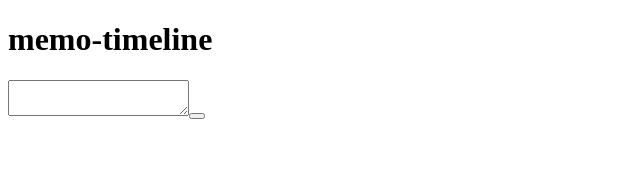
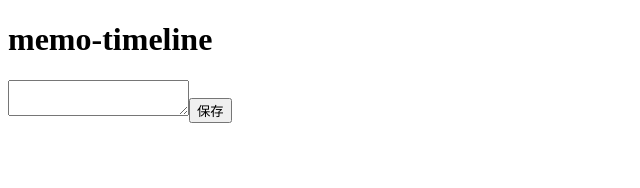
Before and after one commit to mgntpk/memo-timeline, a Next.js app: page / in a window 1280 px wide. Shown: the top 188 px of the page, without its empty margins (0-640 px from the left). Built offline with nearby package versions, Linux system fonts and the light colour scheme.

Commit message:
feat:addMemo関数を追加。 memoInputコンポーネントのボタンを押したとき、ローカルストレージに保存した情報をmemoTimelineコンポーネントに反映できるように

```diff
--- a/src/components/memoInput/index.tsx
+++ b/src/components/memoInput/index.tsx
@@ -4,7 +4,7 @@ import getDateStr from "./getDateStr";
 import MemoTimeline from "../memoTimeline";
 import Home from "../../pages";
 
-const MemoInput = () => {
+const MemoInput = (props) => {
     const textareaRef = React.useRef(null);
 
     const saveMemo = useCallback(() => {
@@ -17,17 +17,15 @@ const MemoInput = () => {
             }
             localStorage.memo = JSON.stringify(object);
             console.log("true");
-
-
-
+            props.addMemo(object);
         }
-    },[]);
+    },[textareaRef.current,props.addMemo]);
 
     return (
         <>
             <div>
                 <textarea ref={textareaRef}></textarea>
-                <button onClick={saveMemo}></button>
+                <button onClick={saveMemo}>保存</button>
             </div>
         </>
     )
--- a/src/pages/index.tsx
+++ b/src/pages/index.tsx
@@ -3,7 +3,7 @@ import Head from 'next/head'
 import styles from '../styles/Home.module.css'
 import MemoTimeline from "../components/memoTimeline"
 import MemoInput from "../components/memoInput"
-import { useEffect, useState } from 'react'
+import { useCallback, useEffect, useState } from 'react'
 const Home: NextPage = () => {
 	const [memos,setMemos] = useState<any[]>([]);
 	useEffect(() => {
@@ -12,6 +12,7 @@ const Home: NextPage = () => {
 			setMemos([localStorageMemo]);
 		}
 	}, []);
+	const addMemo = useCallback((object:{ id: number; content: string; date: string; }) =>setMemos((property) => [object,...property]),[setMemos]);
 
 	return (
 		<>
@@ -20,7 +21,7 @@ const Home: NextPage = () => {
 				<meta name="" content="" />
 			</Head>
 			<h1>memo-timeline</h1>
-			<MemoInput/>
+			<MemoInput addMemo = {addMemo}/>
 			<MemoTimeline memos = {memos}/>
 		</>
 	)
```
